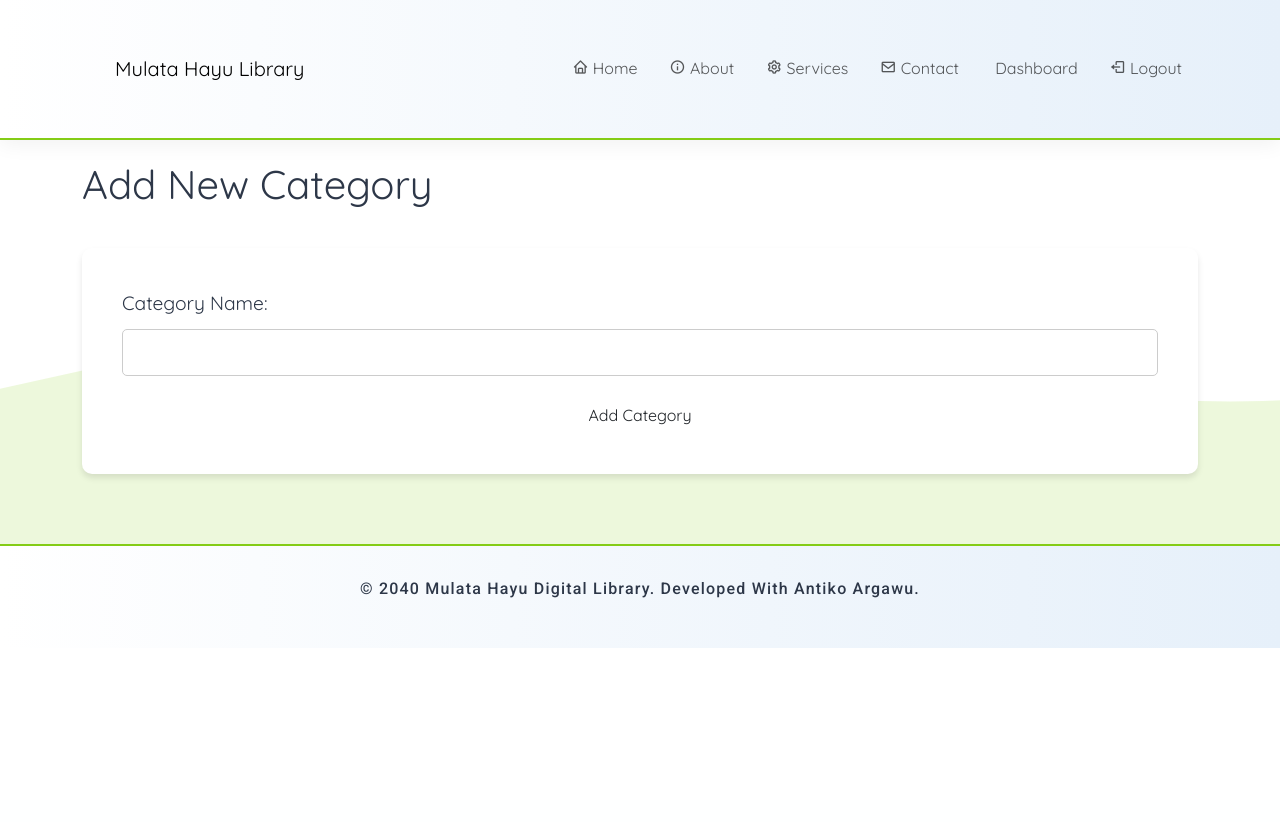
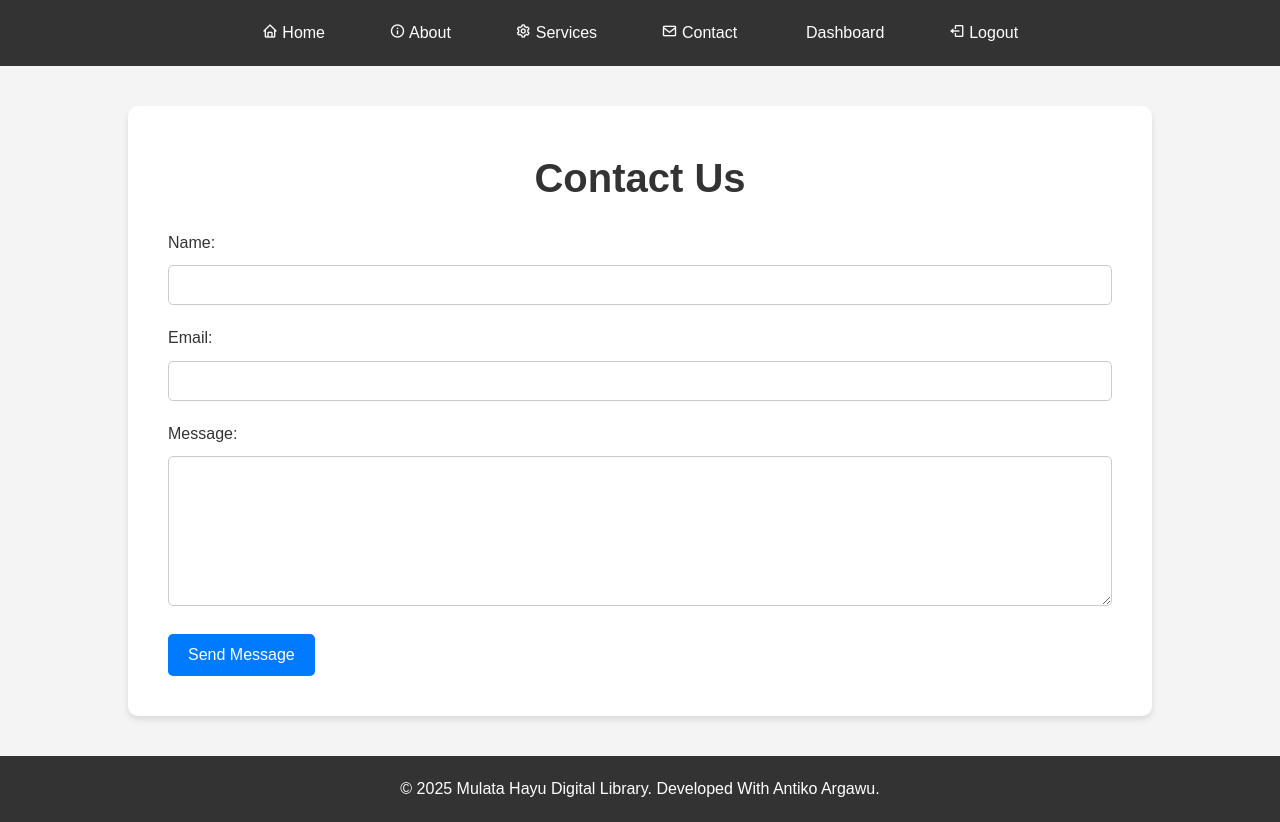
Before and after one commit to antiko10/bbs, a Flask app: page /admin/add_category in a window 1280 px wide. Before the commit the page ends 648 px from the top, so only its background shows below. Run offline with Flask 3, Linux system fonts and the light colour scheme; the visitor is signed in with stand-in values (Sample User, id 1).

Commit message:
add_category.html

```diff
--- a/mulata_hayu_library/templates/add_category.html
+++ b/mulata_hayu_library/templates/add_category.html
@@ -3,8 +3,11 @@
 <head>
     <meta charset="UTF-8">
     <meta name="viewport" content="width=device-width, initial-scale=1.0">
-    <title>Mulata Hayu Digital Library - Admin Dashboard</title>
-</head>
+    <title>Mulata Hayu Digital Library</title>
+
+    <!-- Add Boxicons CDN for icons -->
+    <link href="https://unpkg.com/boxicons/css/boxicons.min.css" rel="stylesheet">
+
     <style>
         /* General reset and body styling */
         * {
@@ -50,8 +53,8 @@
             padding: 20px;
         }
 
-    /* Form Styling */
-    form {
+        /* Contact Us Section Styling */
+        .contact-container {
             background-color: #fff;
             border-radius: 10px;
             box-shadow: 0 4px 6px rgba(0, 0, 0, 0.1);
@@ -60,11 +63,12 @@
             animation: fadeIn 1.5s ease-in-out;
         }
 
-    form h1 {
+        .contact-container h1 {
             font-size: 2.5rem;
             color: #333;
             text-align: center;
             margin-bottom: 20px;
+            animation: slideUp 1.5s ease-out;
         }
 
         .form-group {
@@ -72,33 +76,42 @@
         }
 
         .form-group label {
-        font-size: 1.2rem;
+            display: block;
             margin-bottom: 10px;
-        display: block;
+            font-size: 1rem;
+            color: #333;
         }
 
-    .form-group input, .form-group select {
+        .form-group input, .form-group textarea {
             width: 100%;
             padding: 10px;
             font-size: 1rem;
             border: 1px solid #ccc;
             border-radius: 5px;
+            box-sizing: border-box;
+        }
+
+        .form-group textarea {
+            resize: vertical;
+            height: 150px;
         }
 
         .btn {
+            display: inline-block;
             background-color: #007BFF;
             color: white;
-        border: none;
             padding: 12px 20px;
             font-size: 1rem;
             text-align: center;
             border-radius: 5px;
             cursor: pointer;
-        width: 100%;
+            border: none;
+            transition: background-color 0.3s ease, transform 0.2s ease;
         }
 
         .btn:hover {
             background-color: #0056b3;
+            transform: scale(1.05);
         }
 
         /* Keyframes for Animations */
@@ -138,20 +162,71 @@
 </head>
 <body>
 
-<body>
+    <!-- Header Section -->
+    <header>
+        <nav>
+            <a href="{{ url_for('index') }}">
+                <i class="bx bx-home"></i> Home
+            </a>
+            <a href="{{ url_for('about') }}">
+                <i class="bx bx-info-circle"></i> About
+            </a>
+            <a href="{{ url_for('services') }}">
+                <i class="bx bx-cog"></i> Services
+            </a>
+            <a href="{{ url_for('contact') }}">
+                <i class="bx bx-envelope"></i> Contact
+            </a>
+            {% if not session.logged_in %}
+                <a href="{{ url_for('login') }}">
+                    <i class="bx bx-log-in"></i> Login
+                </a>
+            {% else %}
+                <a href="{{ url_for('admin_dashboard') }}">
+                    <i class="bx bx-dashboard"></i> Dashboard
+                </a>
+                <a href="{{ url_for('logout') }}">
+                    <i class="bx bx-log-out"></i> Logout
+                </a>
+            {% endif %}
+        </nav>
+    </header>
 
-    {% extends "base.html" %}
-{% block content %}
-    <div class="container">
-        <h1>{{ 'Edit Category' if category else 'Add New Category' }}</h1>
+    <!-- Contact Us Section -->
+    <div class="container contact-container">
+        <h1>Contact Us</h1>
         <form method="POST">
             <div class="form-group">
-                <label for="name">Category Name:</label>
-                <input type="text" id="name" name="name" value="{{ category.name if category else '' }}" required>
+                <label for="name">Name:</label>
+                <input type="text" id="name" name="name" required>
             </div>
-            <button type="submit" class="btn">{{ 'Update' if category else 'Add' }} Category</button>
+            <div class="form-group">
+                <label for="email">Email:</label>
+                <input type="email" id="email" name="email" required>
+            </div>
+            <div class="form-group">
+                <label for="message">Message:</label>
+                <textarea id="message" name="message" required></textarea>
+            </div>
+            <button type="submit" class="btn">Send Message</button>
         </form>
     </div>
-{% endblock %}
+
+    <!-- Flash Messages (if any) -->
+    {% with messages = get_flashed_messages() %}
+        {% if messages %}
+            {% for message in messages %}
+                <div class="flash">{{ message }}</div>
+            {% endfor %}
+        {% endif %}
+    {% endwith %}
+
+    <!-- Footer Section -->
+    <footer>
+        <p>&copy; 2025 Mulata Hayu Digital Library. Developed With Antiko Argawu.</p>
+    </footer>
+
+    <script src="{{ url_for('static', filename='js/script.js') }}"></script>
+
 </body>
 </html>
```
Also changed, not shown: other parts of mulata_hayu_library/templates/add_category.html (+19 -8 lines). Lines whose indentation alone changed are shown as unchanged.
